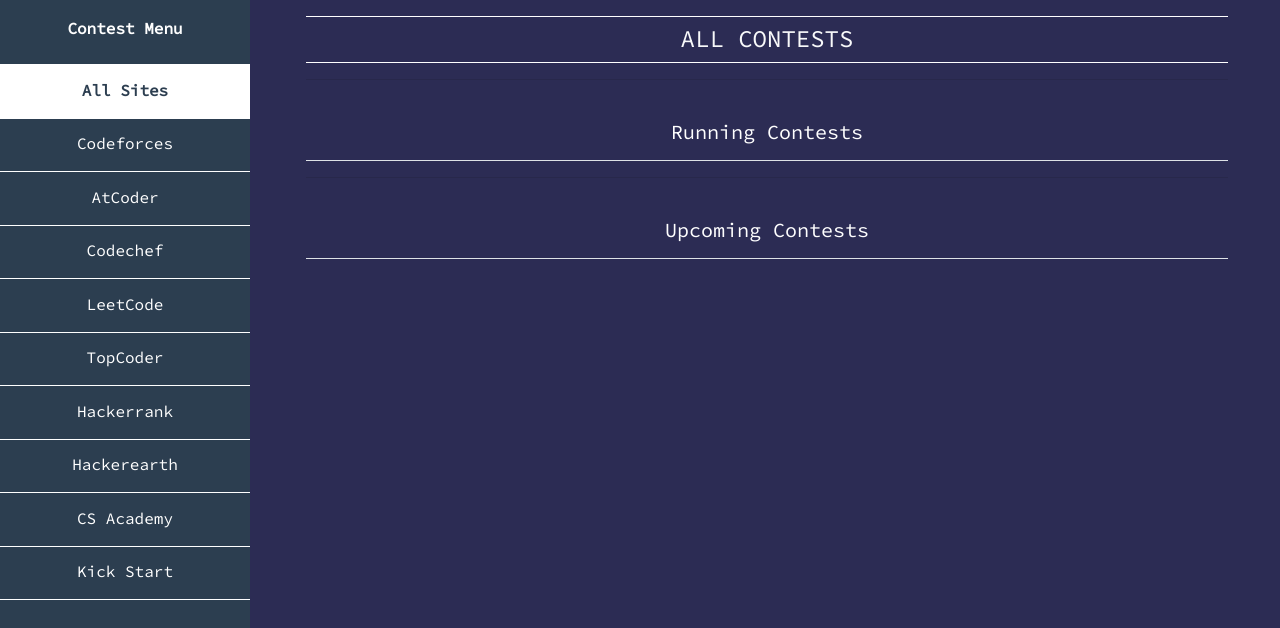
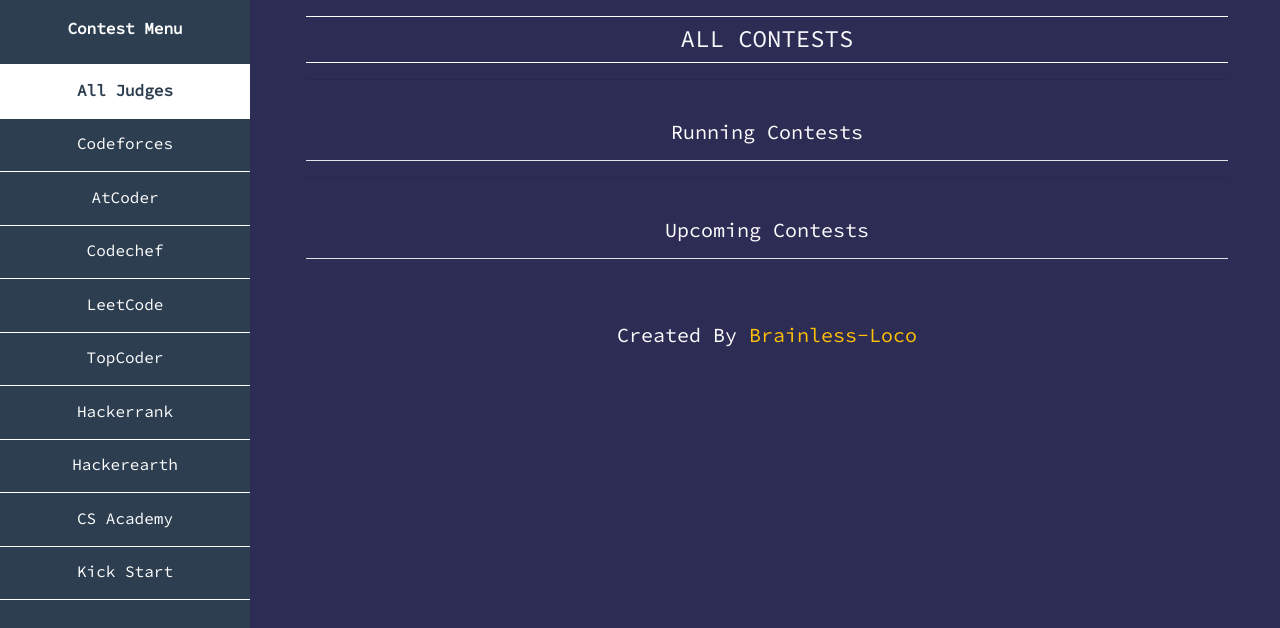
Before and after one commit to Brainless-Loco/coder-calender-using-kontest-api, a plain HTML site: page index.html in a window 1280 px wide. Shown: the top 628 px of the page. Drawn offline with Linux system fonts and the light colour scheme; no server answers.

Commit message:
footer and scrollbar added..duration bug fixed

```diff
--- a/css/style.css
+++ b/css/style.css
@@ -6,17 +6,29 @@
     box-sizing: border-box;
     text-decoration: none;
 }
+html{
+    scroll-behavior: smooth;
+}
+body{
+    background-color: #2c2c54;
+}
+::-webkit-scrollbar {
+    width: 5px;
+}
+::-webkit-scrollbar-track {
+    background: #f1f1f1;
+}
+::-webkit-scrollbar-thumb {
+    background: #888;
+}
+::-webkit-scrollbar-thumb:hover {
+    background: #555;
+}
 a:hover{
     text-decoration: none;
 }
 ul{
     list-style: none;
-}
-html{
-    scroll-behavior: smooth;
-}
-body{
-    background-color: #2c2c54;
 }
 .sidebar{
     position: relative;
--- a/index.html
+++ b/index.html
@@ -29,7 +29,7 @@
             <li>
                 <div class="row">
                     <div class="col text-center">
-                        <p class="text-white active" id="api-all">All Sites</p class="text-white">
+                        <p class="text-white active" id="api-all">All Judges</p class="text-white">
                     </div>
                 </div>
             </li>
@@ -98,7 +98,7 @@
             </li>
         </ul>
         <div class="col-12 mt-5 text-center">
-            <a href="" class="text-white"><i class="fab fa-github"></i> GitHub Link</a>
+            <a href="https://github.com/Brainless-Loco/coder-calender-using-kontest-api" class="text-white"><i class="fab fa-github"></i> GitHub Link</a>
             <br>
             <br>
         </div>
@@ -141,6 +141,13 @@
                 </div> -->
             </div>
         </div>
+        <br>
+        <br>
+        <div class="col-12">
+            <footer class="text-center pb-2">
+                <h5 class="text-white">Created By <a class="text-warning" href="https://github.com/Brainless-Loco" target="_blank">Brainless-Loco</a></h5>
+            </footer>
+        </div>
     </div>
 
 
--- a/js/main.js
+++ b/js/main.js
@@ -17,11 +17,12 @@ getImage = origin => {
     if (origin == "CS Academy") return "cs_academy";
     if (origin == "HackerEarth") return "hacker_earth";
     if (origin == "LeetCode") return "leet_code";
+    else return "codeforces";
 
 }
 durationInBrief = duration => {
     let hour = parseInt(duration / 3600);
-    let min = parseInt(duration%3600);
+    let min = parseInt((duration-(hour*3600))/60);
     return `${hour} Hours ${min} Minutes`;
 }
 
@@ -59,7 +60,7 @@ writeResult = origin => {
                         <div class="col-9 px-1 text-white">
                             <h5 class="py-0 mb-0 h6"><a href="${linkOfContest}" class="text-white">${nameOfContest}</a></h5>
                             <p class="pb-0 mb-0"><small>Duration: ${durationInBrief(duration)}</small></p>
-                            <p class="pt-0 mb-0 mt-0"><small>End: ${endDate} ${months[endMonth]},${endYear} ${endHour}</small></p>
+                            <p class="pt-0 mb-0 mt-0"><small>End: ${endDate} ${months[endMonth]},${endYear} ${endHour} (UTC)</small></p>
                         </div>
                     </div>
                     `;
@@ -73,8 +74,8 @@ writeResult = origin => {
                         <div class="col-9 px-1 text-white">
                             <h5 class="py-0 mb-0 h6"><a href="${linkOfContest}" class="text-white">${nameOfContest}</a></h5>
                             <p class="pb-0 mb-0"><small>Duration: ${durationInBrief(duration)}</small></p>
-                            <p class="pt-0 mb-0 mt-0"><small>Start: ${startDate} ${months[startMonth]},${startYear} ${startHour}</small></p>
-                            <p class="pt-0 mb-0 mt-0"><small>End: ${endDate} ${months[endMonth]},${endYear} ${endHour}</small></p>
+                            <p class="pt-0 mb-0 mt-0"><small>Start: ${startDate} ${months[startMonth]},${startYear} ${startHour} (UTC)</small></p>
+                            <p class="pt-0 mb-0 mt-0"><small>End: ${endDate} ${months[endMonth]},${endYear} ${endHour} (UTC)</small></p>
                         </div>
                     </div>
                     `;
```
